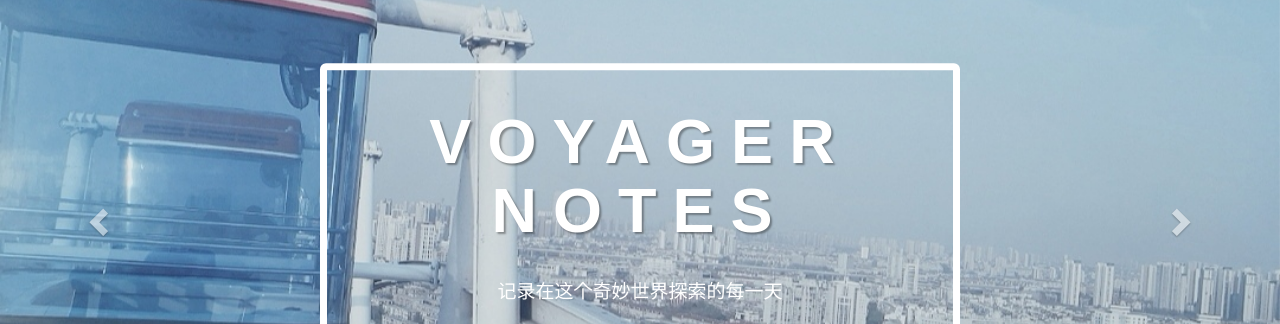
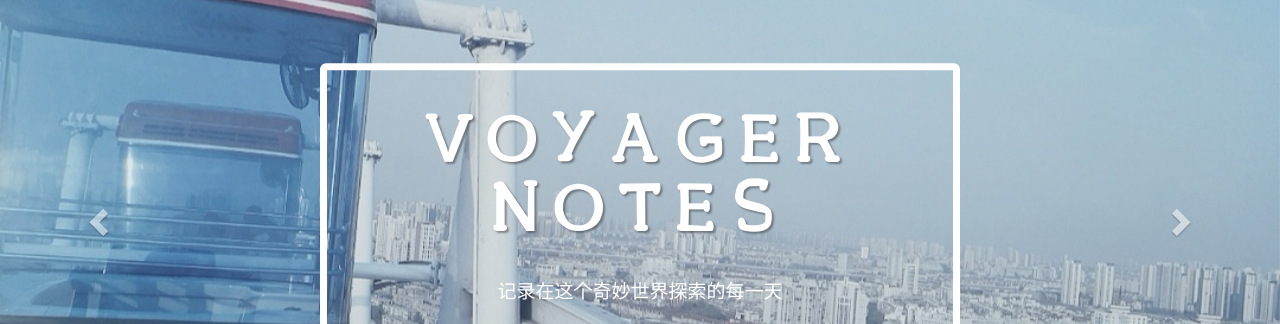
Before and after one commit to Timothyhay/TimothyhayHeap, a Jekyll site: the page built from index.html, in a window 1280 px wide. Shown: the part 206-530 px from the top of the page. Built offline with Jekyll 4.4.1, drawn with Linux system fonts in a browser that asks for light colours; some web fonts are replaced; comment, search, counter and statistics services are not loaded.

Commit message:
Test: Fonts Settings

```diff
--- a/css/style.css
+++ b/css/style.css
@@ -149,7 +149,7 @@ body {
 
 @font-face {
     font-family: '39 Smooth';
-    src: url('fonts/39smooth.ttf') format('truetype'),
+    src: url('../fonts/39smooth.ttf') format('truetype');
     font-weight: normal;
     font-style: normal;
 }
```
